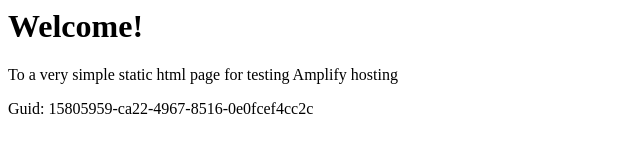
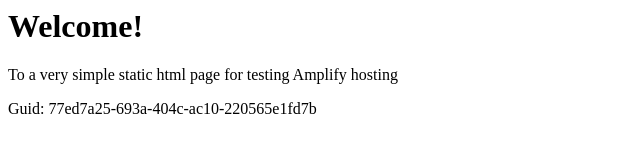
Before and after one commit to aws-aemilia-mxp/Github-PR-Commit-Integration-Test-DoNotTouch-GithubWebhookPreviewCanaryTest-v1-prod-eu-south-1, a website: page src/index.html in a window 1280 px wide. Shown: the full height of the page, 0-640 px from the left. Drawn offline with Linux system fonts and the light colour scheme.

Commit message:
commit from integ tests

```diff
--- a/src/index.html
+++ b/src/index.html
@@ -12,6 +12,6 @@
 <body>
     <h1>Welcome!</h1>
     <p>To a very simple static html page for testing Amplify hosting</p>
-    <p>Guid: 15805959-ca22-4967-8516-0e0fcef4cc2c</p></body>
+    <p>Guid: 77ed7a25-693a-404c-ac10-220565e1fd7b</p></body>
 
 </html>
```
